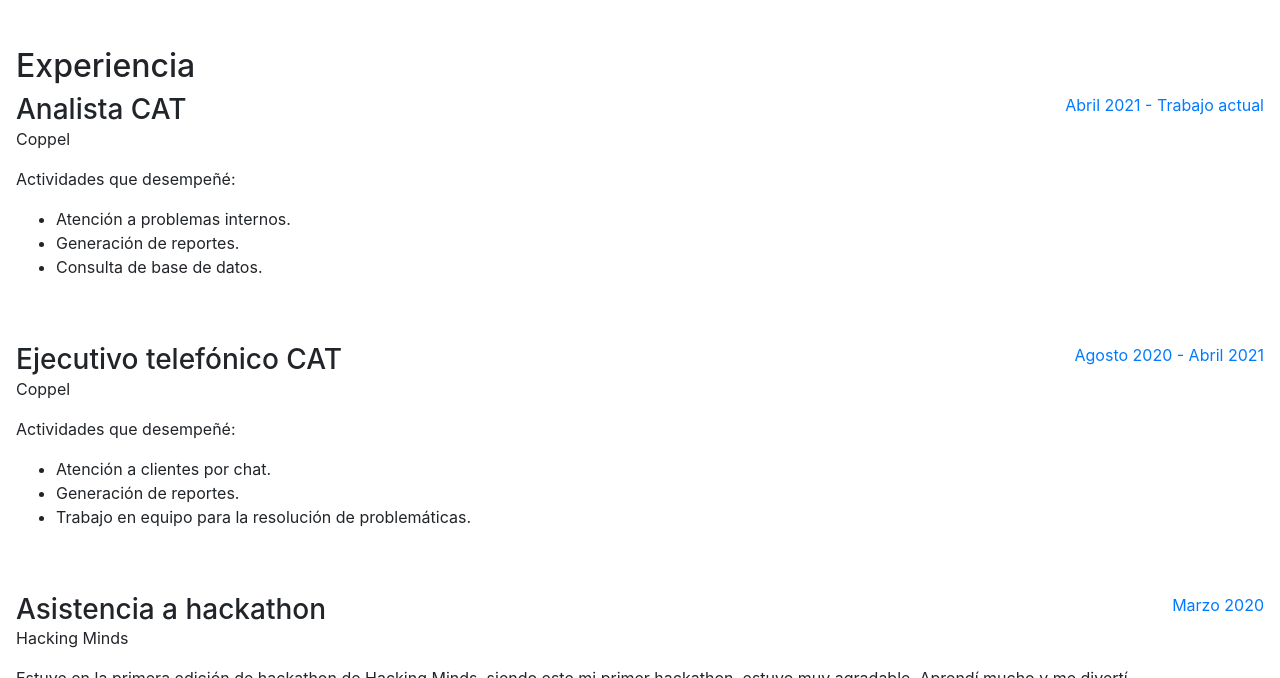
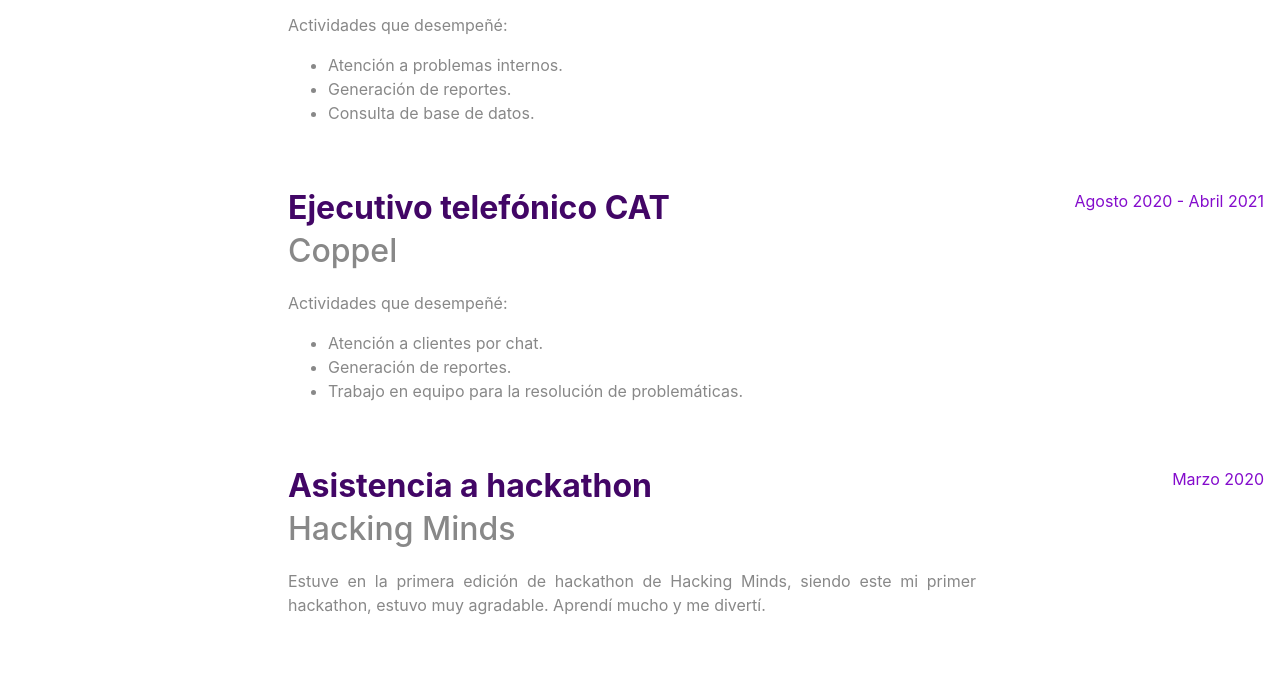
Before and after one commit to Luizon/Curriculum_Vitae, a plain HTML site: page index.html in a window 1280 px wide. Shown: the part 1049-1727 px from the top of the page. Drawn offline with nearby package versions, Linux system fonts and the light colour scheme.

Commit message:
el css no cargaba jsjsjs

```diff
--- a/index.html
+++ b/index.html
@@ -9,7 +9,7 @@
     <!-- BOOTSTRAP -->
     <link rel="stylesheet" href="https://stackpath.bootstrapcdn.com/bootstrap/4.4.1/css/bootstrap.min.css"
         integrity="sha384-Vkoo8x4CGsO3+Hhxv8T/Q5PaXtkKtu6ug5TOeNV6gBiFeWPGFN9MuhOf23Q9Ifjh" crossorigin="anonymous">
-    <link href="./cv.css" rel="stylesheet">
+    <link href="./css/curriculo.css" rel="stylesheet">
 
 
     <!-- JS -->
```
